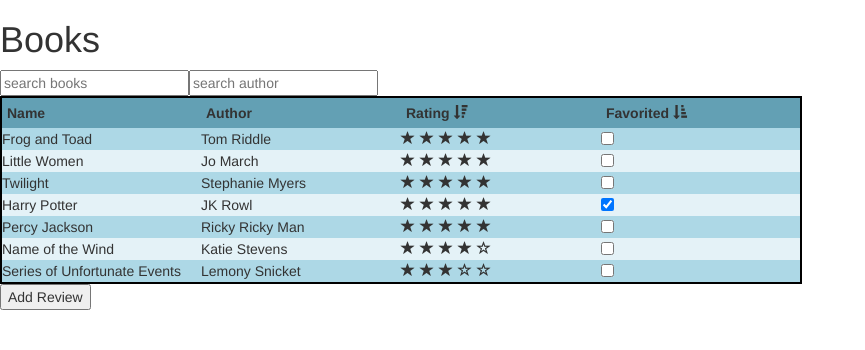
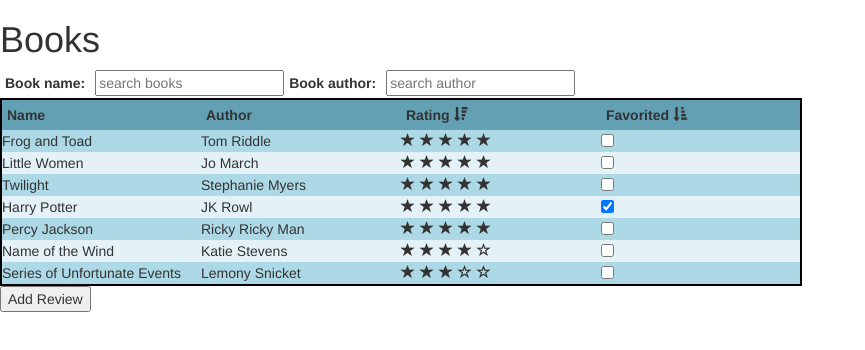
Before and after one commit to sblevens/web-development-final-project, an Angular app in the folder clientApp/: page /home in a window 1280 px wide. Shown: the top 350 px of the page, without its empty margins (0-865 px from the left). Built offline with nearby package versions, Linux system fonts and the light colour scheme.

Commit message:
add labels for search inputs

```diff
--- a/clientApp/src/app/home/home.component.css
+++ b/clientApp/src/app/home/home.component.css
@@ -49,6 +49,11 @@ tr:nth-child(even){
 
 }
 
+label {
+    padding-right: 10px;
+    padding-left: 5px;
+}
+
 #ratings {
     float: none;
 }
--- a/clientApp/src/app/home/home.component.html
+++ b/clientApp/src/app/home/home.component.html
@@ -1,6 +1,8 @@
 <h1>Books</h1>
 <div>
+    <label for="search_book">Book name:</label>
     <input type="text" name="search_book" placeholder="search books" [(ngModel)]="search_book">
+    <label for="search_author">Book author:</label>
     <input type="text" name="search_author" placeholder="search author" [(ngModel)]="search_author">
 </div>
 
```
